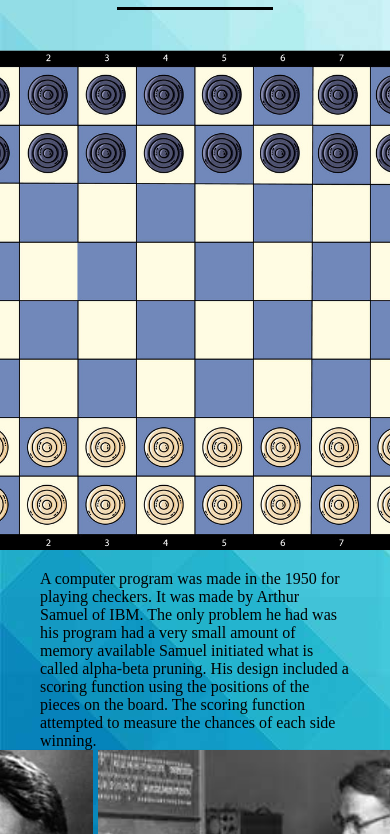
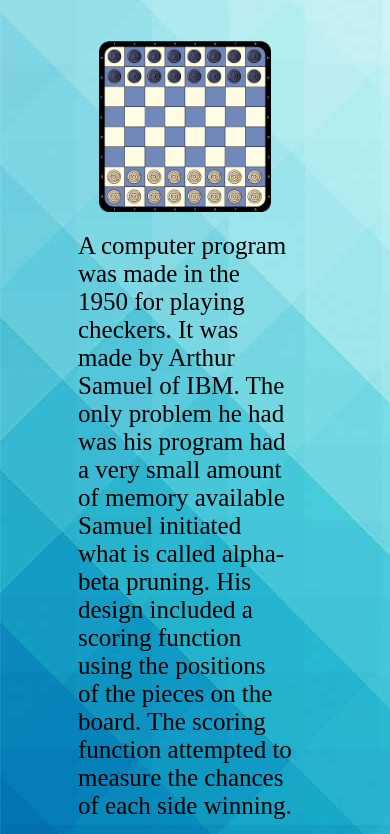
Before and after one commit to 110925/Machine_Learning, a plain HTML site: page historyML.html in a window 390 px wide. Shown: the part 147-981 px from the top of the page. Drawn offline with Linux system fonts and the light colour scheme.

Commit message:
Finished the history page and fixed the video page title.

```diff
--- a/historyML.html
+++ b/historyML.html
@@ -76,7 +76,7 @@ function themeToggle() {
 
 </header></div>
 
-<h1 class="htitle">History</h1>
+<h1 class="title">History</h1>
 <hr class="history-h1">
 <div class="history-container">
 <div class="history-container-1">
--- a/style.css
+++ b/style.css
@@ -287,11 +287,12 @@ textarea:focus {
 .history-container{
   display: flex;
   flex-direction: row;
-  margin: 40px;
+  margin: 70px;
+  font-size: 25px;
 }
 .history-img-checkers{
-  width: 500px;
-  height: 500px;
+  width: 70%;
+  height: width;
 }
 .history-img-person1{
   width: 200px;
@@ -306,11 +307,7 @@ textarea:focus {
   display: flex;
   flex-direction: column;
   align-items: center;
-}
-.history-container-2{
-  display: flex;
-  flex-direction: column;
-  align-items: center;
+  margin-right: 20px;
 }
 .htitle{
   text-align: center;
@@ -339,6 +336,7 @@ hr.history-h1{
   }
   .history-container-1 {
     flex-direction: column-reverse;
+    margin-bottom: 20px;
   }
   .history{
     margin-top:20px;
@@ -346,6 +344,14 @@ hr.history-h1{
   hr.history{
   display: none;
   }
+  .history-container{
+  margin-right: 20%;
+  margin-left: 20%;
+  }
+  .history-img-checkers{
+  width: 80%;
+  height: width;
+}
 }
 
  /*future---------------------------------------------------------*/
```
Also changed, not shown: video.html (+1 -1 lines).
